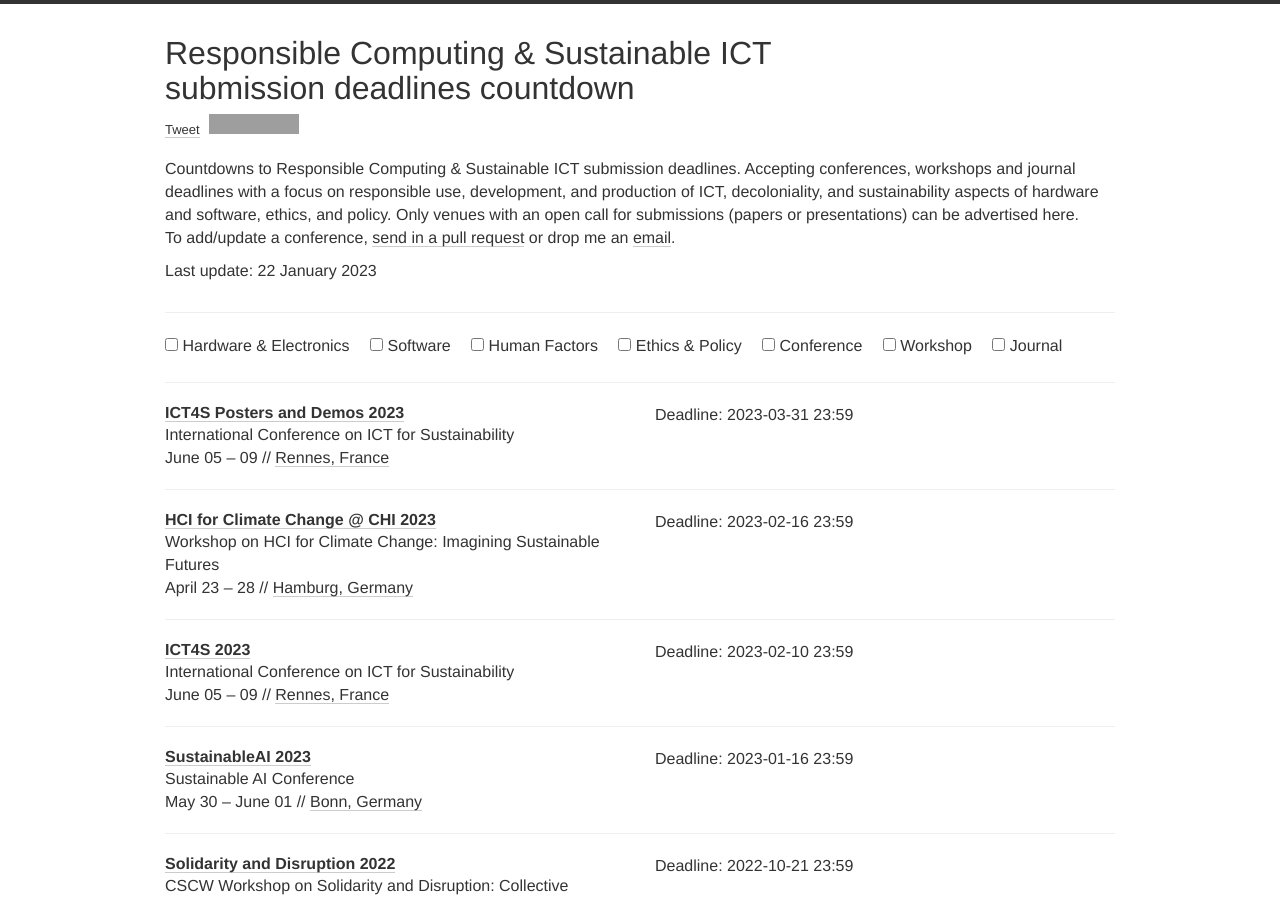
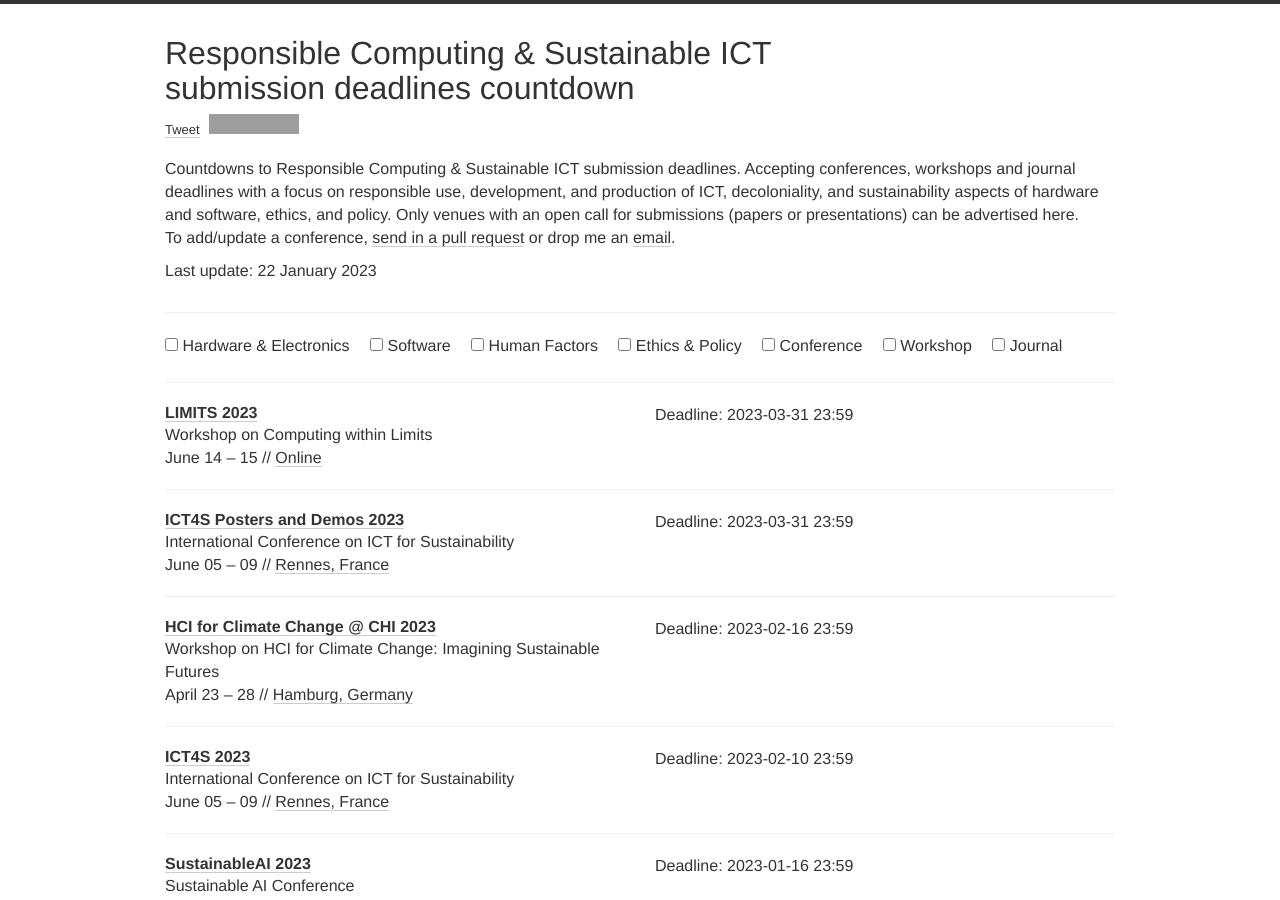
Before and after one commit to responsible-computing/responsible-computing.github.io, a Jekyll site: the page built from index.html, in a window 1280 px wide and 900 px high. Built offline with Jekyll 4.4.1, drawn with Linux system fonts in a browser that asks for light colours; nearby versions of some CDN libraries; comment, search, counter and statistics services are not loaded; grey boxes are pictures that could not be loaded.

Commit message:
added LIMITS2023

```diff
--- a/_data/conferences.yml
+++ b/_data/conferences.yml
@@ -1,5 +1,15 @@
 ---
 # Workshops and Conferences
+
+- name: LIMITS
+  year: 2023
+  date: "June 14 – 15"
+  description: "Workshop on Computing within Limits"
+  link: https://computingwithinlimits.org/
+  deadline:
+    - "2023-03-31 23:59"
+  place: Online
+  tags: [HARD, SOFT, ETPO, SHOP]
 
 - name: ICT4S Posters and Demos
   year: 2023
```
